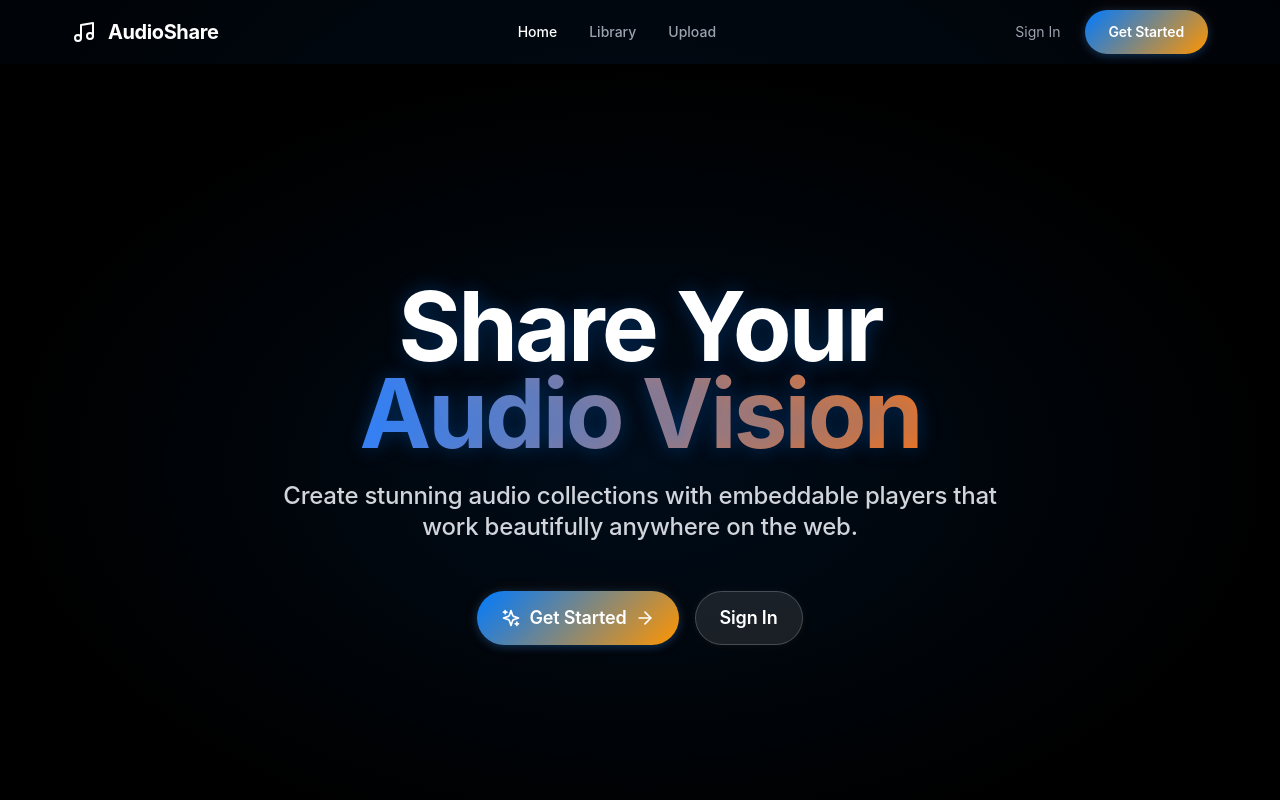
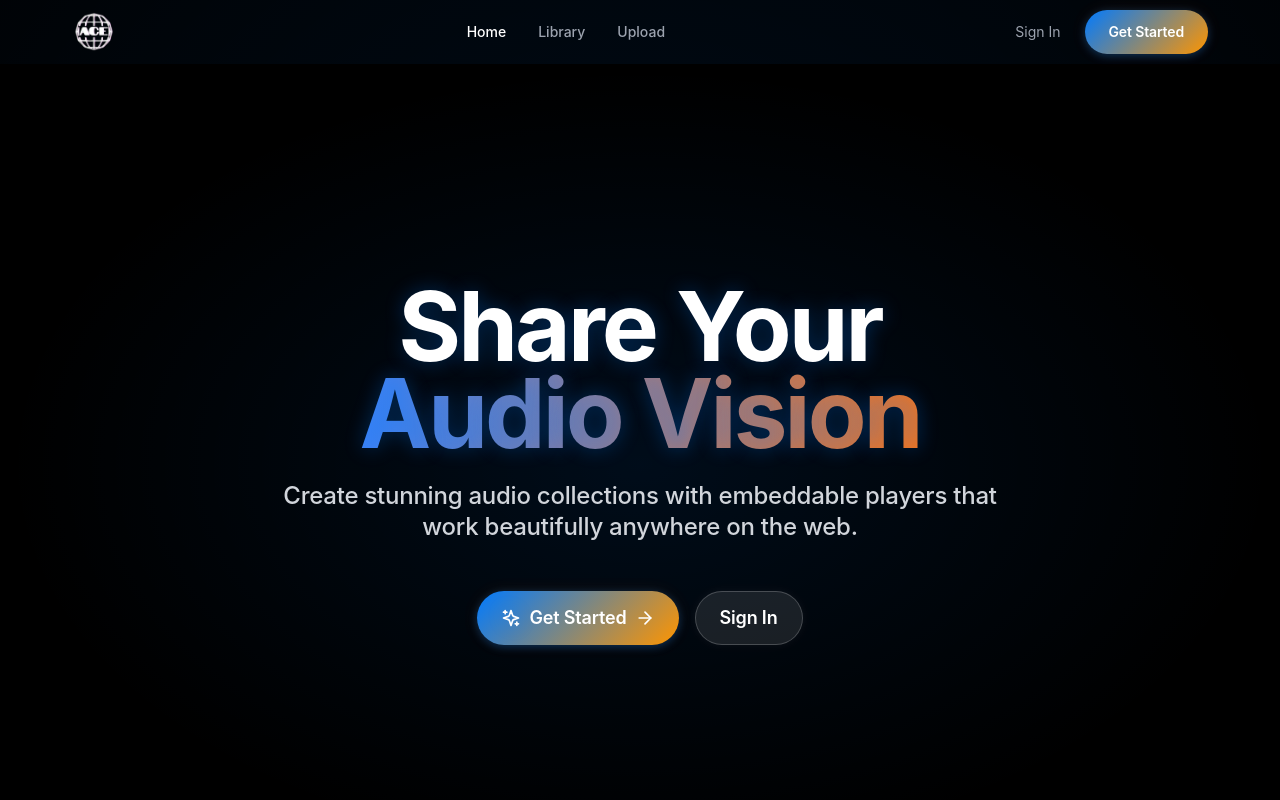
Before and after one commit to DerfBeingDerf/upwork-v2-test, a React (Vite) app: page / in a window 1280 px wide. Shown: the top 800 px of the page. Built offline with nearby package versions, Linux system fonts and the light colour scheme; no server answers.

Commit message:
Replace logo with ACE Logo image

```diff
--- a/src/components/layout/Navbar.tsx
+++ b/src/components/layout/Navbar.tsx
@@ -3,6 +3,7 @@ import { Link, useNavigate, useLocation } from 'react-router-dom';
 import { Music, User, LogOut, Home, Library, Upload } from 'lucide-react';
 import { useAuth } from '../../context/AuthContext';
 import { motion } from 'framer-motion';
+import aceLogo from '../../assets/ACE Logo v1.png';
 
 export default function Navbar() {
   const { user, signOut } = useAuth();
@@ -38,17 +39,18 @@ export default function Navbar() {
       <div className="container mx-auto">
         {/* Main Navigation */}
         <div className="h-16 flex items-center justify-between">
-          <Link to="/" className="flex items-center space-x-3 group">
+          <Link to="/" className="flex items-center group">
             <motion.div
               whileHover={{ scale: 1.05 }}
               whileTap={{ scale: 0.95 }}
-              className="text-white"
+              className="flex items-center"
             >
-              <Music size={24} />
+              <img
+                src={aceLogo}
+                alt="ACE"
+                className="h-10 w-auto object-contain"
+              />
             </motion.div>
-            <span className="text-xl font-semibold text-white text-apple-title">
-              AudioShare
-            </span>
           </Link>
 
           {/* Center Navigation */}
```
